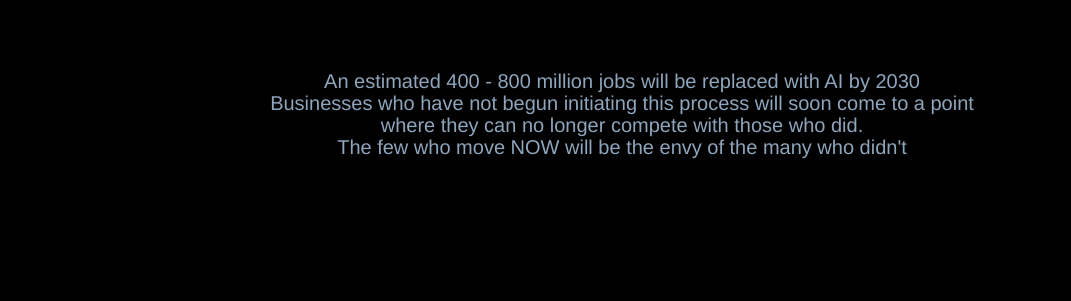
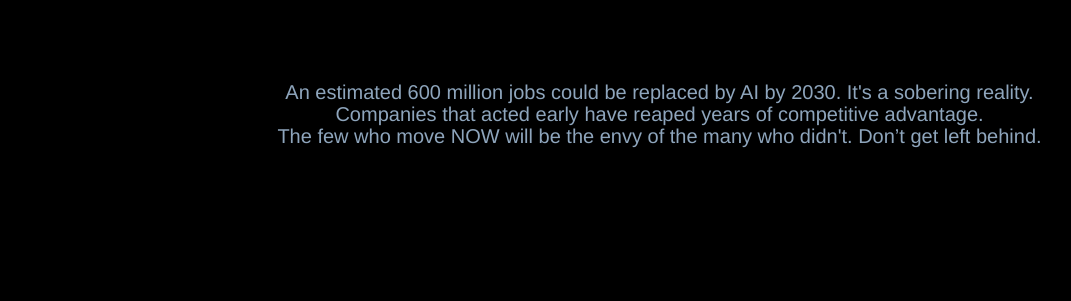
Before and after one commit to rajaii/vibrationai, a plain HTML site: page index.html in a window 1280 px wide. Shown: the part 499-800 px from the top of the page, without its empty margins (18-1089 px from the left). Drawn offline with Linux system fonts and the light colour scheme; files whose address does not match are found by name.

Commit message:
text update

```diff
--- a/index.html
+++ b/index.html
@@ -87,9 +87,9 @@
 					<div class="row">
 						<div class="col-md-8 col-md-offset-2 text-center">
 							<img class="to-animate" src="images/vibrationLogo.png" alt="Syne Logo" style="max-width: 30%; height: auto;">
-							<h2 class="to-animate" style="margin-bottom: 0;">An estimated 400 - 800 million jobs will be replaced with AI by 2030 </h2>
-							<h2 class="to-animate" style="margin-bottom: 0;">Businesses who have not begun initiating this process will soon come to a point where they can no longer compete with those who did.  </h2>
-							<h2 class="to-animate" style="margin-bottom: 0;">The few who move NOW will be the envy of the many who didn't </h2>
+							<h2 class="to-animate" style="margin-bottom: 0; width: 110%;">An estimated 600 million jobs could be replaced by AI by 2030. It's a sobering reality. </h2>
+							<h2 class="to-animate" style="margin-bottom: 0; width: 110%;">Companies that acted early have reaped years of competitive advantage. </h2>
+							<h2 class="to-animate" style="margin-bottom: 0; width: 110%;">The few who move NOW will be the envy of the many who didn't. Don’t get left behind. </h2>
 						</div>
 					</div>
 				</div>
```
